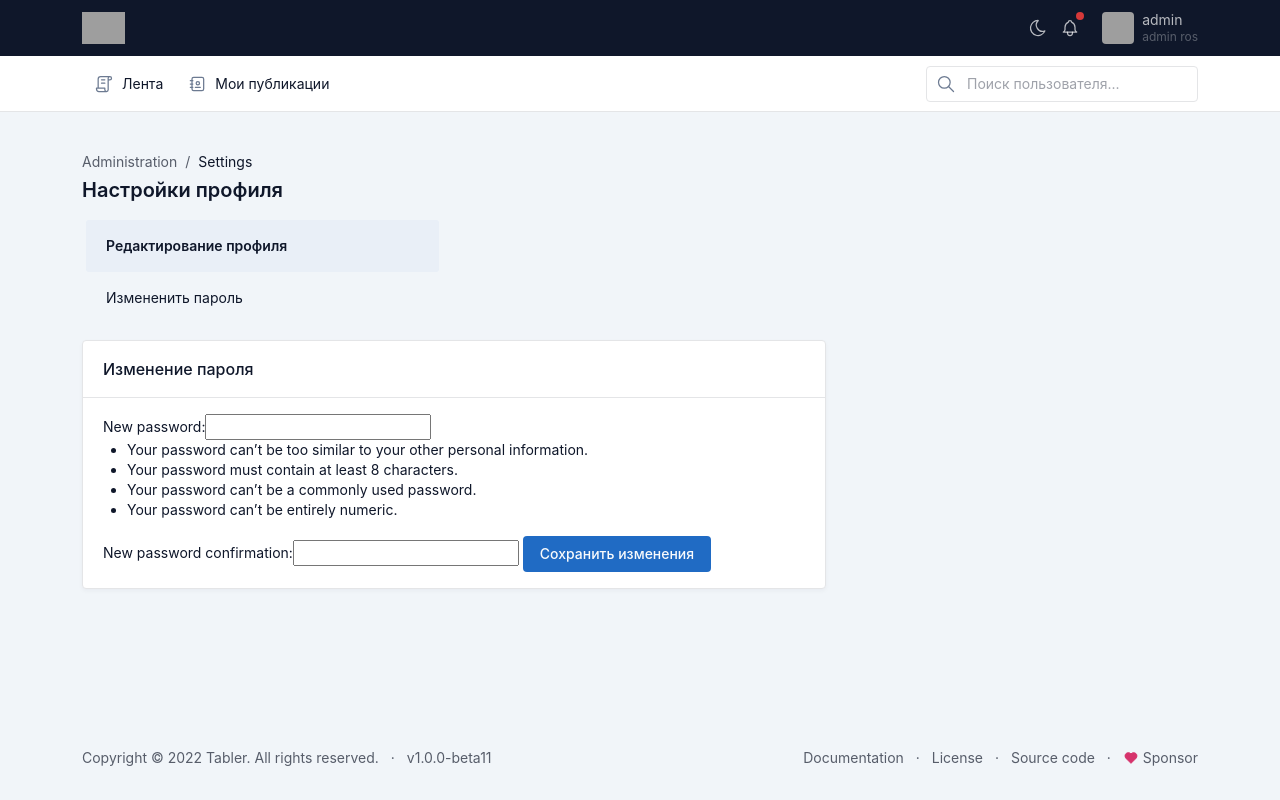
After one commit to igorGavr/Net, a Django app: page /accounts/change_password/ in a window 1280 px wide. The commit adds this page. Run offline with Django 3.2, Linux system fonts and the light colour scheme; a user stored in the database is signed in; some libraries are stand-ins or nearby versions; some web fonts are replaced; grey boxes are pictures that could not be loaded.

Commit message:
change_password

```diff
--- a/apps/accounts/forms.py
+++ b/apps/accounts/forms.py
@@ -1,5 +1,5 @@
 from django import forms
-from django.contrib.auth.forms import UserCreationForm
+from django.contrib.auth.forms import UserCreationForm, SetPasswordForm
 
 from apps.accounts.models import User
 
@@ -90,3 +90,9 @@ class UserUpdateForm(forms.ModelForm):
                 }
             )
         }
+
+
+class UserPasswordChangeForm(SetPasswordForm):
+    class Meta:
+        model = User
+        fields = ["new_password1", "new_password2"]
--- /dev/null
+++ b/apps/accounts/templates/password_change.html
@@ -0,0 +1,62 @@
+{% extends 'base.html' %}
+
+
+
+{% block content %}
+<div class="page-body">
+    <div class="container-xl">
+        <div class="page-header mb-3">
+            <div class="row align-items-center mw-100">
+                <div class="col">
+                    <div class="mb-1">
+                        <ol class="breadcrumb" aria-label="breadcrumbs">
+                            <li class="breadcrumb-item"><a href="#">Administration</a></li>
+                            <li class="breadcrumb-item active" aria-current="page"><a href="#">Settings</a></li>
+                        </ol>
+                    </div>
+                    <h2 class="page-title">
+                        <span class="text-truncate">Настройки профиля</span>
+                    </h2>
+                </div>
+            </div>
+        </div>
+
+        {% include 'profile_menu.html' %}
+
+        <div class="col-12 col-md-8">
+            <div class="row">
+                <div class="col-12">
+                    <div class="card">
+                        <div class="card-header">
+                            <h3 class="card-title">Изменение пароля</h3>
+                        </div>
+                        <div class="card-body">
+
+                            {% if form.errors %}
+                                {% for field in form %}
+                                    {% for error in field.errors %}
+                                    <div class="alert alert-danger">
+                                        <strong>{{ error|escape }}</strong>
+                                    </div>
+                                    {% endfor %}
+                                {% endfor %}
+                            {% endif %}
+
+                            <form method="post" enctype="multipart/form-data">
+                                {% csrf_token %}
+
+                                {{ form }}
+
+                                <button type="submit" class="btn btn-primary">
+                                    Сохранить изменения
+                                </button>
+                            </form>
+                        </div>
+                    </div>
+                </div>
+            </div>
+        </div>
+    </div>
+</div>
+
+{% endblock %}
--- a/apps/accounts/templates/profile_menu.html
+++ b/apps/accounts/templates/profile_menu.html
@@ -1,10 +1,12 @@
 <div class="row">
     <div class="col-12 col-md-4 px-4">
         <div class="list-group list-group-transparent mb-3 ml-3">
-            <a class="list-group-item list-group-item-action d-flex align-items-center active" href="{% url 'user_profile' %}">
+            <a class="list-group-item list-group-item-action d-flex align-items-center active"
+               href="{% url 'user_profile' %}">
                 Редактирование профиля
             </a>
-            <a class="list-group-item list-group-item-action d-flex align-items-center" href="#">
+            <a class="list-group-item list-group-item-action d-flex align-items-center"
+               href="{% url 'change_password' %}">
                 Измененить пароль
             </a>
         </div>
--- a/apps/accounts/urls.py
+++ b/apps/accounts/urls.py
@@ -2,14 +2,17 @@ from django.urls import path
 from .views import  (
     RegisterView, LoginView, logout_user, UpdateUserView,
     UsersSearchListView, UserProfileView, FollowUser,
-    UnfollowUser
+    UnfollowUser, change_password,
 )
 urlpatterns = [
     path("login/", LoginView.as_view(), name="sign_in"),
     path("registration/", RegisterView.as_view(), name="register"),
     path("logout/", logout_user, name="logout"),
+
+    path("change_password/", change_password, name="change_password"),
+
+    path("search/", UsersSearchListView.as_view(), name="search_users"),
     path("user_profile/", UpdateUserView.as_view(), name="user_profile"),
-    path("search/", UsersSearchListView.as_view(), name="search_users"),
     path("user/profile/detail/<int:pk>/", UserProfileView.as_view(), name="user_details"),
 
     path("follow/<int:user_pk>/", FollowUser.as_view(), name="follow"),
--- a/apps/accounts/views.py
+++ b/apps/accounts/views.py
@@ -1,5 +1,6 @@
+from django.contrib.auth.decorators import login_required
 from django.shortcuts import render, redirect, get_object_or_404
-from .forms import LoginForm, UserRegisterForm, UserUpdateForm
+from .forms import LoginForm, UserRegisterForm, UserUpdateForm, UserPasswordChangeForm
 from django.views.generic import FormView, CreateView, UpdateView, ListView, DetailView
 from django.contrib.auth import authenticate, login, logout
 from django.http import HttpResponse
@@ -91,3 +92,21 @@ class UnfollowUser(LoginRequiredMixin, View):
             messages.add_message(request, messages.SUCCESS, "вы успешно отписались")
             to_user.followers.remove(from_user)
         return redirect("index")
+
+
+@login_required
+def change_password(request):
+    if request.method == "POST":
+        form = UserPasswordChangeForm(request.user, request.POST)
+        print(request.POST)
+        if form.is_valid():
+            form.save()
+            logout(request)
+            return redirect("sign_in")
+        return render(request, "password_change.html", {"form": form})
+    else:
+        form = UserPasswordChangeForm(request.user)
+        context = {
+            "form": form
+        }
+        return render(request, "password_change.html", context)
```
Also changed, not shown: db.sqlite3.
